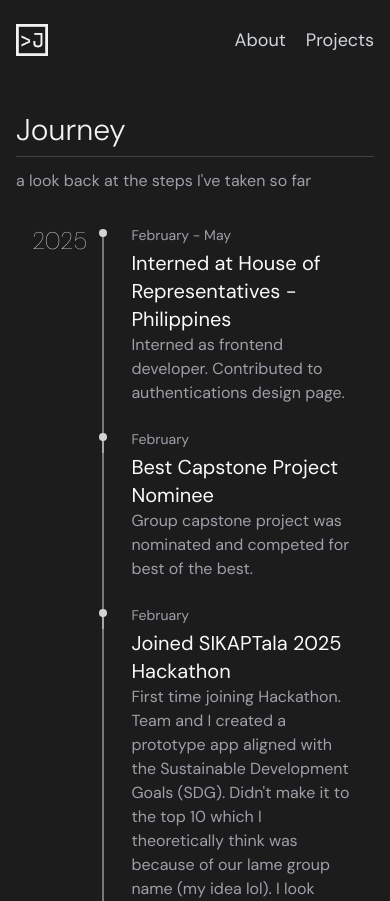
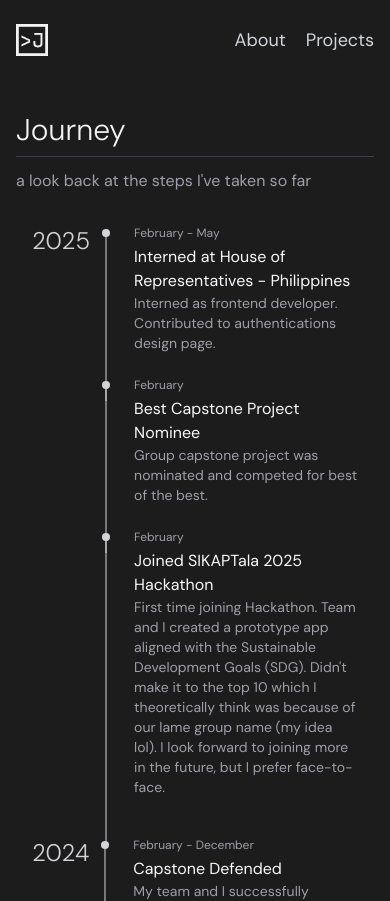
Before and after one commit to yinscript/jenny-marinay, a React (Vite) app: page /journey in a window 390 px wide. Shown: the top 901 px of the page. Built offline with nearby package versions, Linux system fonts and the light colour scheme.

Commit message:
fixed text responsiveness in the journey timeline

```diff
--- a/src/components/sections/Journey.jsx
+++ b/src/components/sections/Journey.jsx
@@ -13,7 +13,7 @@ const Journey = ({ limit }) => {
           {data.map((entry, index) => (
             <div key={index} className="flex items-start gap-6">
               {/* Year */}
-              <div className="w-auto text-left text-2xl sm:text-2xl md:text-2xl lg:text-3xl font-thin text-zinc-300">
+              <div className="w-auto text-left text-2xl sm:text-2xl md:text-2xl lg:text-3xl font-light text-zinc-300">
                 {entry.year}
               </div>
 
@@ -52,19 +52,19 @@ const Journey = ({ limit }) => {
                       >
                         {/* Month */}
                         {event.month && (
-                          <div className="text-sm text-zinc-400 mb-1">
+                          <div className="text-xs md:text-sm lg:text-sm text-zinc-400 mb-1">
                               {event.month}
                           </div>
                         )}
 
                         {/* Title */}
-                        <div className="text-xl text-zinc-50">
+                        <div className="text-md md:text-md lg:text-xl text-zinc-50">
                           {event.title}
                         </div>
 
                         {/* Description */}
                         <div
-                          className="text-md text-zinc-400"
+                          className="text-sm md:text-md lg:text-lg text-zinc-400"
                           dangerouslySetInnerHTML={{ __html: event.description }}
                         />
                       </MotionWrapper>
```
